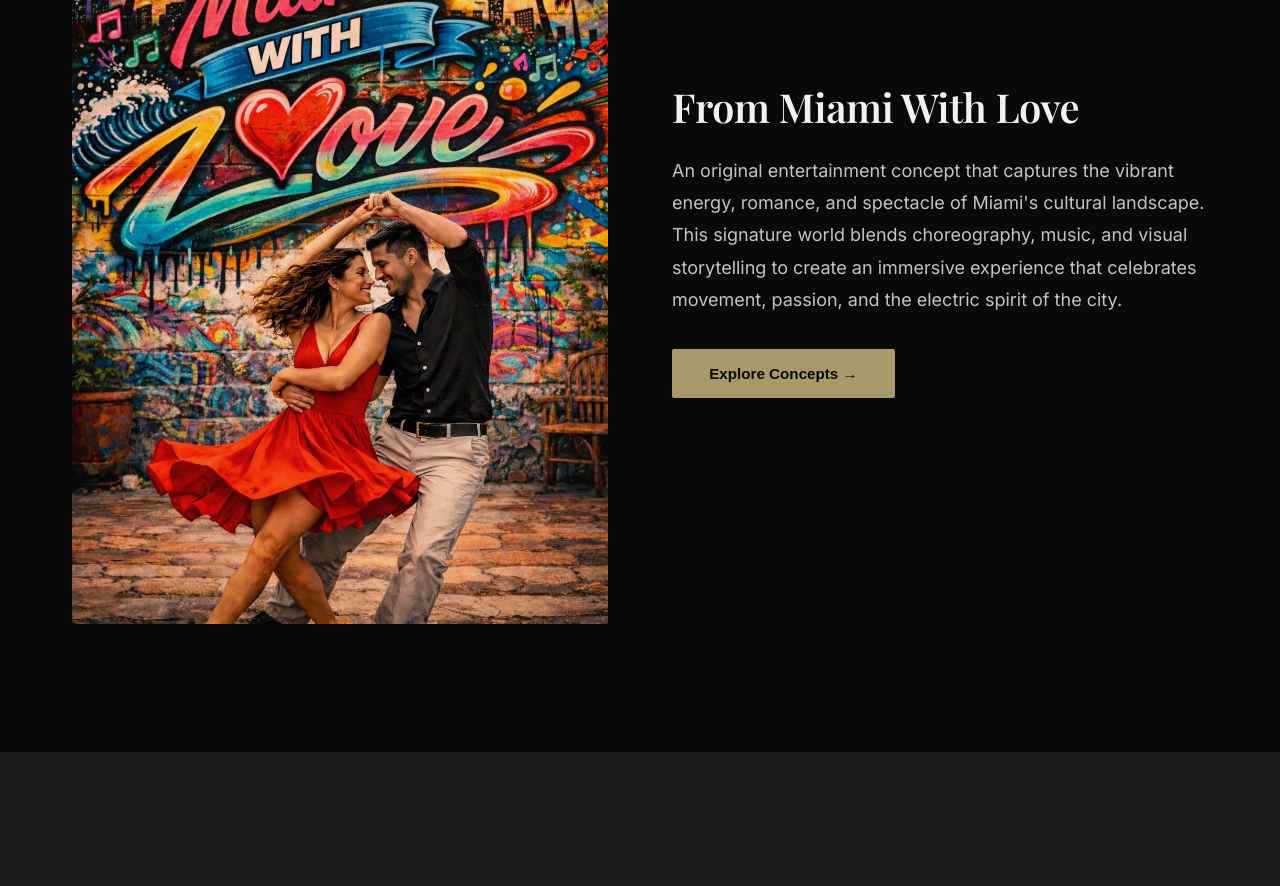
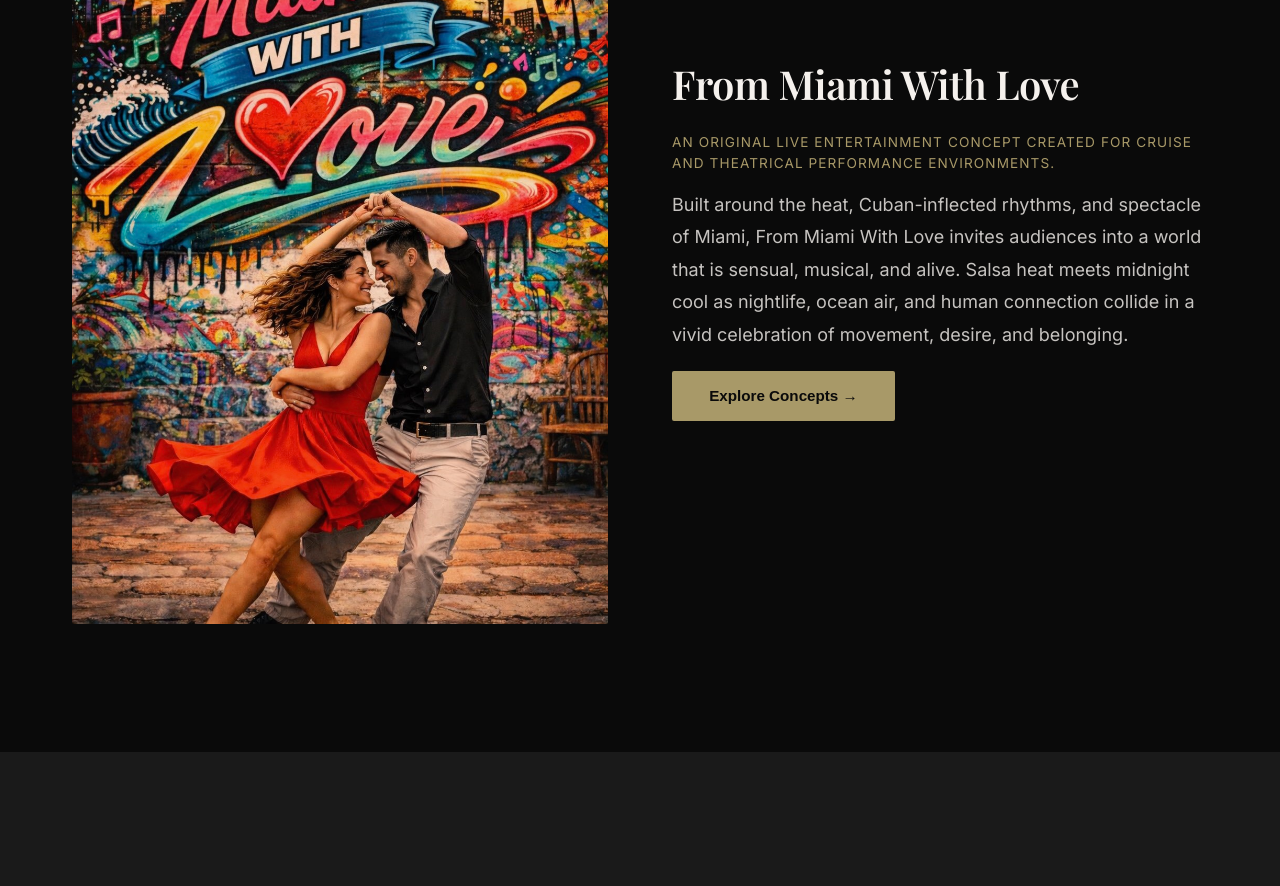
Before and after one commit to scotchem/david-scotchford-website, a React (Vite) app: page / in a window 1280 px wide. Shown: the part 3200-4086 px from the top of the page. Built offline with nearby package versions, Linux system fonts and the light colour scheme.

Commit message:
Homepage: update FMWL subheading and paragraph copy

```diff
--- a/src/App.css
+++ b/src/App.css
@@ -637,7 +637,16 @@ footer p {
   font-size: 1.125rem;
   line-height: 1.8;
   color: rgba(245, 241, 237, 0.8);
-  margin-bottom: 2rem;
+  margin-bottom: 1.25rem;
+}
+.featured-description--sub {
+  font-size: 0.85rem;
+  font-family: 'Inter', sans-serif;
+  letter-spacing: 0.08em;
+  text-transform: uppercase;
+  color: var(--accent-gold);
+  margin-bottom: 1rem;
+  line-height: 1.5;
 }
 
 .featured-link {
--- a/src/pages/Home.tsx
+++ b/src/pages/Home.tsx
@@ -134,8 +134,11 @@ export default function Home({ setCurrentPage }: HomeProps) {
             </div>
             <div className="featured-content">
               <h3 className="featured-title">From Miami With Love</h3>
+              <p className="featured-description featured-description--sub">
+                An original live entertainment concept created for cruise and theatrical performance environments.
+              </p>
               <p className="featured-description">
-                An original entertainment concept that captures the vibrant energy, romance, and spectacle of Miami's cultural landscape. This signature world blends choreography, music, and visual storytelling to create an immersive experience that celebrates movement, passion, and the electric spirit of the city.
+                Built around the heat, Cuban-inflected rhythms, and spectacle of Miami, From Miami With Love invites audiences into a world that is sensual, musical, and alive. Salsa heat meets midnight cool as nightlife, ocean air, and human connection collide in a vivid celebration of movement, desire, and belonging.
               </p>
               <button className="featured-link" onClick={() => setCurrentPage && setCurrentPage('originalwork')}>Explore Concepts →</button>
             </div>
```
